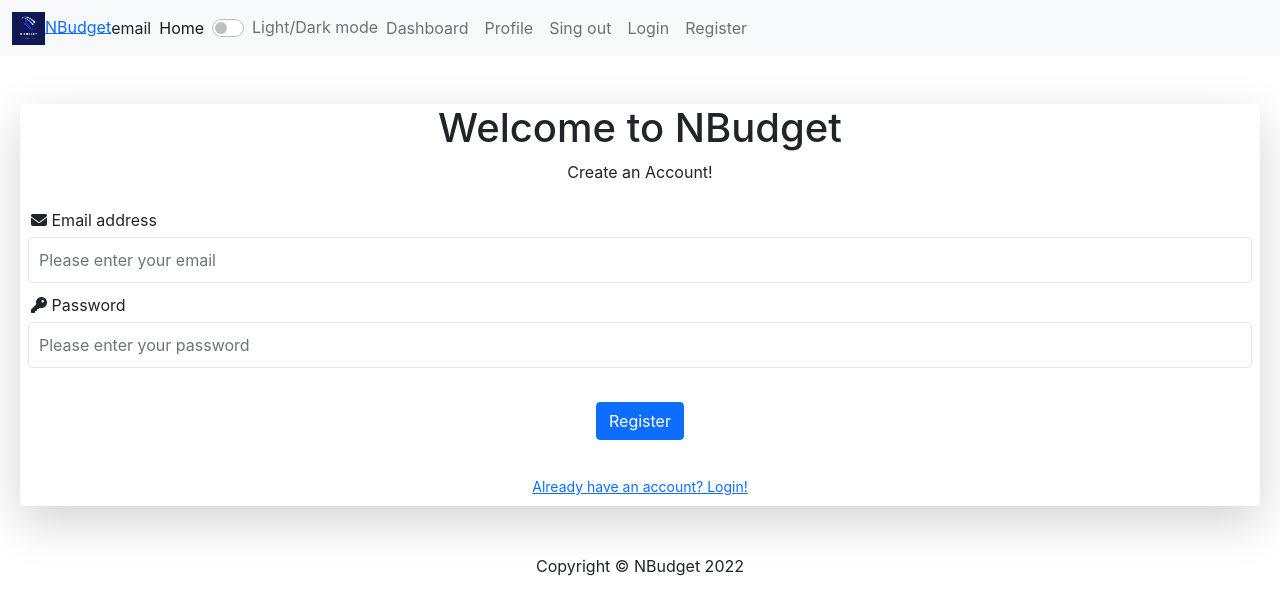
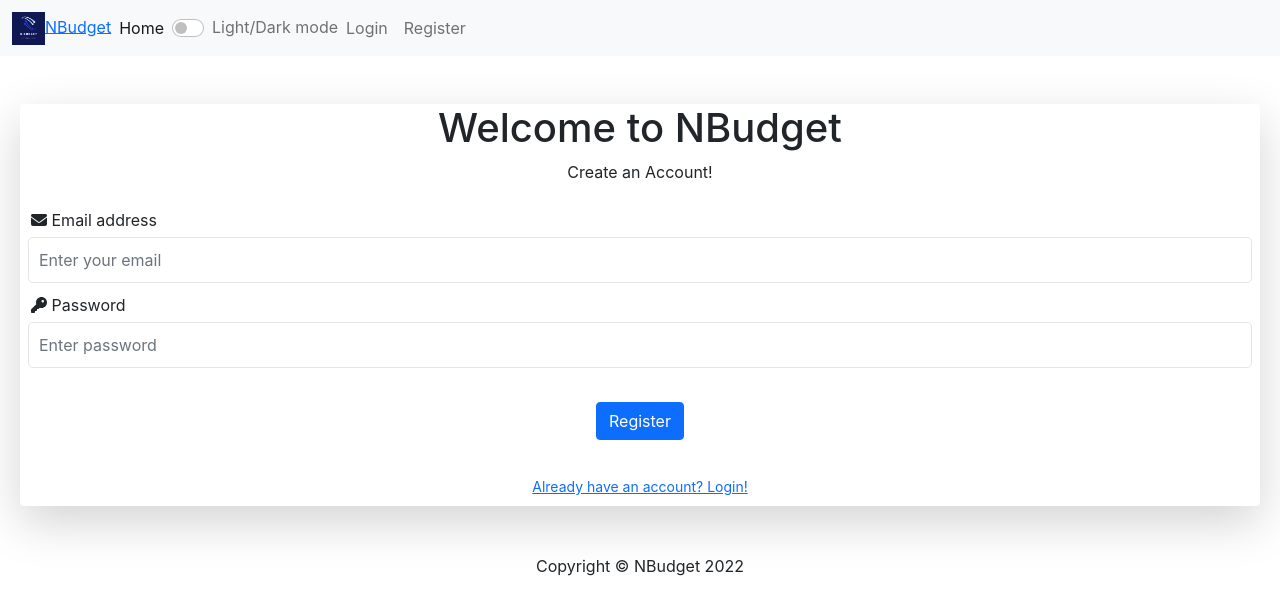
Before and after one commit to NLinkova/NBudget-full, a React (Create React App) app in the folder frontend/: page /register in a window 1280 px wide. Shown: the top 614 px of the page. Built offline with nearby package versions, Linux system fonts and the light colour scheme.

Commit message:
registernavbar done

```diff
--- a/frontend/src/components/Header.jsx
+++ b/frontend/src/components/Header.jsx
@@ -1,19 +1,19 @@
 import { FaSignInAlt, FaSignOutAlt, FaUser } from "react-icons/fa";
 import { Link, useNavigate } from "react-router-dom";
-// import { useSelector, useDispatch } from "react-redux";
-// import { logout, reset } from "../features/auth/authSlice";
+import { useSelector, useDispatch } from "react-redux";
+import { logout, reset } from "../features/auth/authSlice";
 import headerLogo from "../logo.png";
 
-function Header({ SwitchTheme, email, onSignOut }) {
-  //   const navigate = useNavigate();
-  //   const dispatch = useDispatch();
-  //   const { user } = useSelector((state) => state.auth);
-
-  //   const onLogout = () => {
-  //     dispatch(logout());
-  //     dispatch(reset());
-  //     navigate("/");
-  //   };
+function Header({ SwitchTheme }) {
+  const navigate = useNavigate();
+  const dispatch = useDispatch();
+  const { user } = useSelector((state) => state.auth);
+  console.log(user);
+  const onLogout = () => {
+    dispatch(logout());
+    dispatch(reset());
+    navigate("/");
+  };
 
   return (
     <div>
@@ -29,7 +29,9 @@
               NBudget
             </Link>
           </div>
-          <p className="header__email align-self-center m-auto">{email}email</p>
+          <p className="header__email align-self-center m-auto">
+            {user && user.email}
+          </p>
           <button
             className="navbar-toggler"
             type="button"
@@ -48,7 +50,7 @@
                   Home
                 </Link>
               </li>
-              <li className="nav-item m-auto navbar-light ">
+              <li className="nav-item m-auto navbar-light">
                 <div className="form-check form-switch">
                   <input
                     className="nav-link form-check-input"
@@ -64,6 +66,8 @@
                   </label>
                 </div>
               </li>
+              {user ? (
+                <>
                   <li className="nav-item">
                     <Link to="/dashboard" className="nav-link">
                       Dashboard
@@ -76,11 +80,12 @@
                   </li>
 
                   <li className="nav-item">
-                <Link to="/" className="nav-link" onClick={onSignOut}>
+                    <button className="btn" onClick={onLogout}>
                       Sing out
-                </Link>
+                    </button>
                   </li>
-
+                </>
+              ) : (
                 <>
                   <li className="nav-item">
                     <Link to="/login" className="nav-link">
@@ -93,6 +98,7 @@
                     </Link>
                   </li>
                 </>
+              )}
             </ul>
           </div>
         </div>
--- a/frontend/src/features/auth/authSlice.js
+++ b/frontend/src/features/auth/authSlice.js
@@ -43,6 +43,7 @@
   }
 });
 
+//log out
 export const logout = createAsyncThunk("auth/logout", async () => {
   await authService.logout();
 });
--- a/frontend/src/pages/Register.jsx
+++ b/frontend/src/pages/Register.jsx
@@ -60,6 +60,7 @@
       email,
       password,
     };
+    console.log(userData);
     dispatch(register(userData));
   };
 
@@ -79,15 +80,13 @@
                 <FontAwesomeIcon icon={faEnvelope} /> Email address
               </label>
               <input
+                type="email"
                 className="form-control"
-                type="email"
-                placeholder="Please enter your email"
-                id="txtEmailR"
-                // onChange={onChange}
-                // {...register("email", {
-                //   required: true,
-                //   pattern: /^[\w-\.]+@([\w-]+\.)+[\w-]{2,}$/,
-                // })}
+                id="email"
+                name="email"
+                value={email}
+                placeholder="Enter your email"
+                onChange={onChange}
               />
               {/* <span className="text-primary">
                 {errors.email && "Invalid email. Please try again"}
@@ -98,10 +97,12 @@
                 <FontAwesomeIcon icon={faKey} /> Password
               </label>
               <input
+                type="password"
                 className="form-control"
-                type="password"
-                placeholder="Please enter your password"
-                id="txtPasswordR"
+                id="password"
+                name="password"
+                value={password}
+                placeholder="Enter password"
                 onChange={onChange}
                 // {...register("password", {
                 //   required: true,
```
Lines whose indentation alone changed are shown as unchanged.
